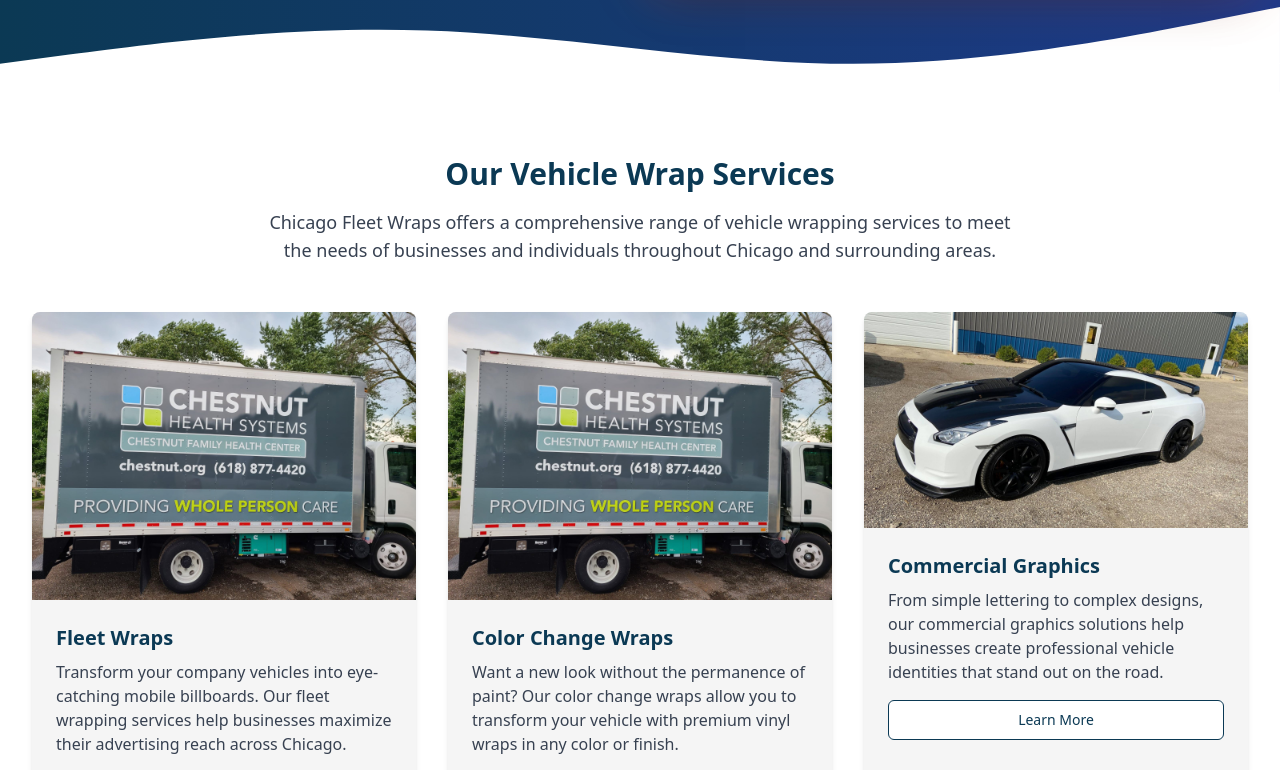
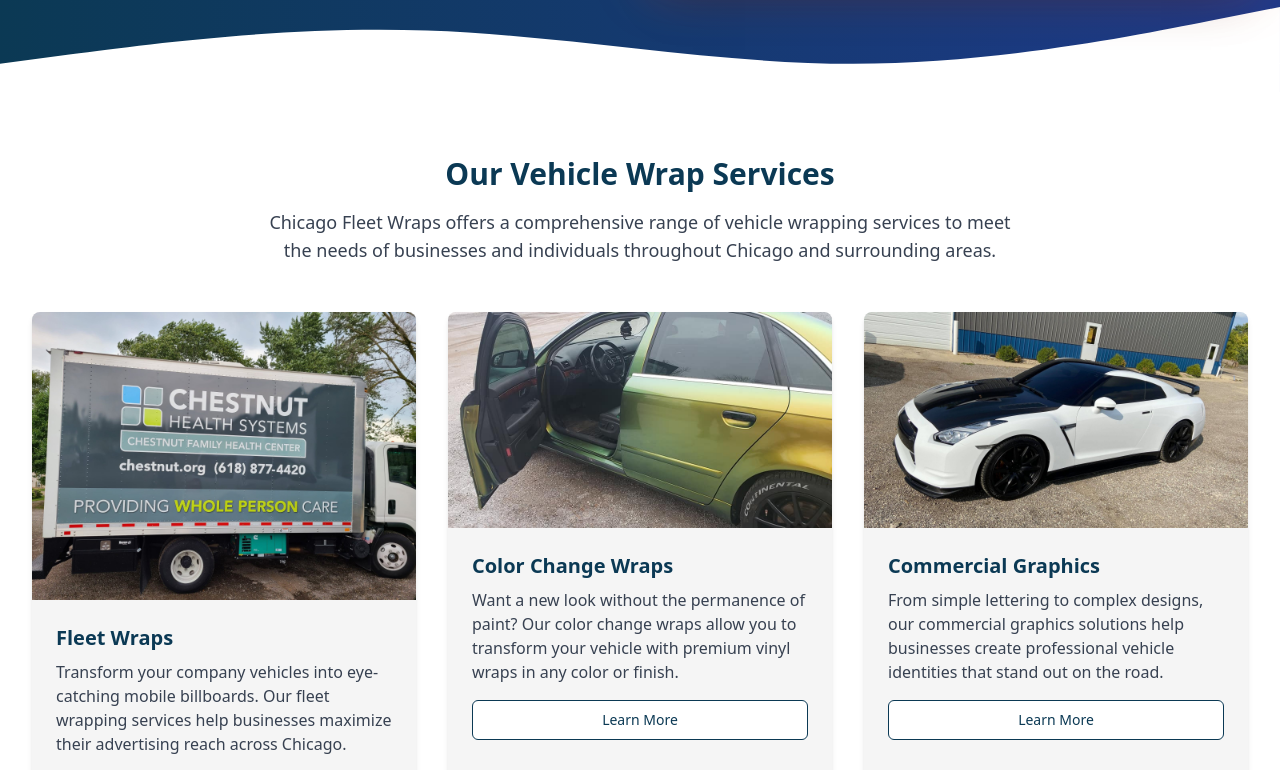
Before and after one commit to RoyWraps69/wrappingchicago, a React (Vite) app: page / in a window 1280 px wide. Shown: the part 579-1349 px from the top of the page. Built offline with nearby package versions, Linux system fonts and the light colour scheme.

Commit message:
Move code to color change wraps
The code was moved to color change wraps.

```diff
--- a/src/pages/Index.tsx
+++ b/src/pages/Index.tsx
@@ -21,6 +21,12 @@ const Index = () => {
     item.title.toLowerCase().includes('van') &&
     item.category === 'Fleet Wraps'
   )?.image || "/lovable-uploads/9bb3d94e-589d-4daf-b35e-e19e80610439.png";
+
+  // Get specific van image for color change wraps section
+  const colorChangeVan = galleryItems.find(item =>
+    item.title.toLowerCase().includes('van') &&
+    item.category === 'Color Change Wraps'
+  )?.image || vanImages[0]?.image || "/lovable-uploads/230338ed-a8d9-4584-bb4c-ba33c793f7ab.png";
 
   return (
     <>
@@ -113,7 +119,7 @@ const Index = () => {
                   {
                     title: "Color Change Wraps",
                     description: "Want a new look without the permanence of paint? Our color change wraps allow you to transform your vehicle with premium vinyl wraps in any color or finish.",
-                    image: vanImages[1] ? vanImages[1].image : "/lovable-uploads/230338ed-a8d9-4584-bb4c-ba33c793f7ab.png",
+                    image: colorChangeVan,
                     link: "/services/color-change-wraps"
                   },
                   {
```
